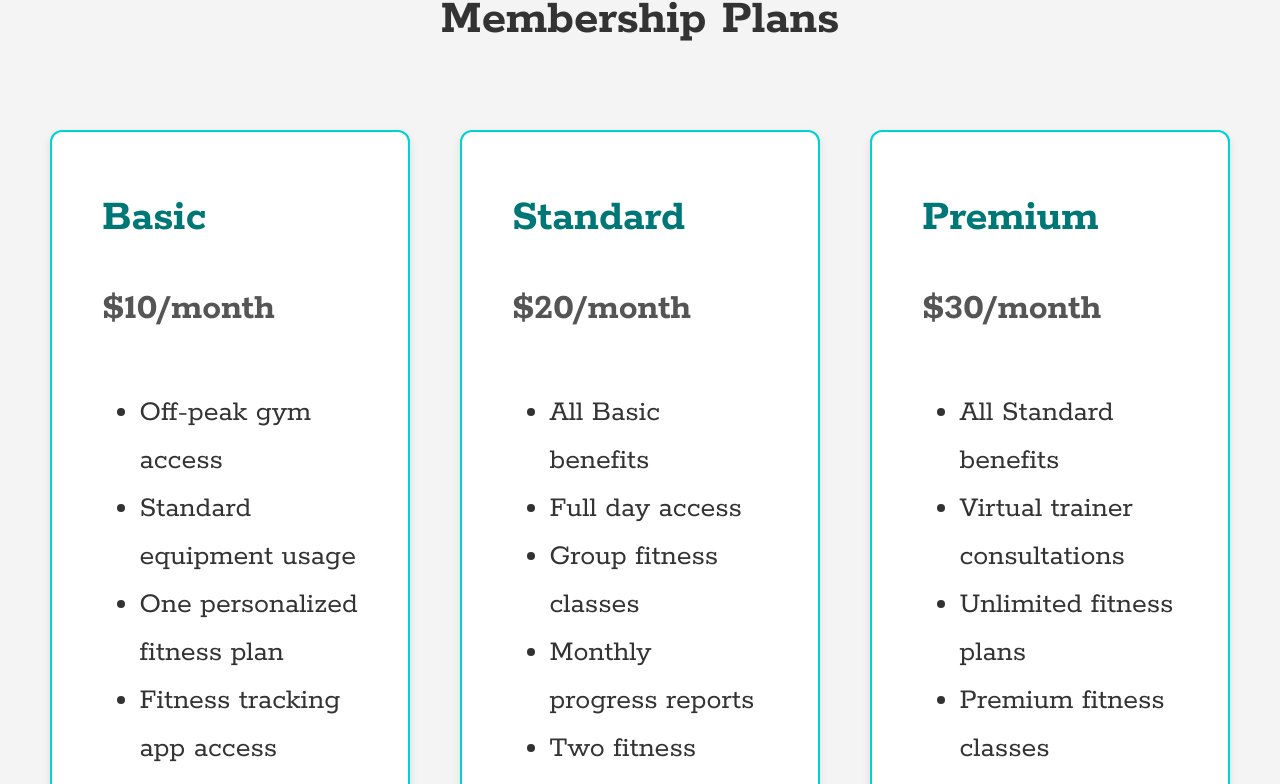
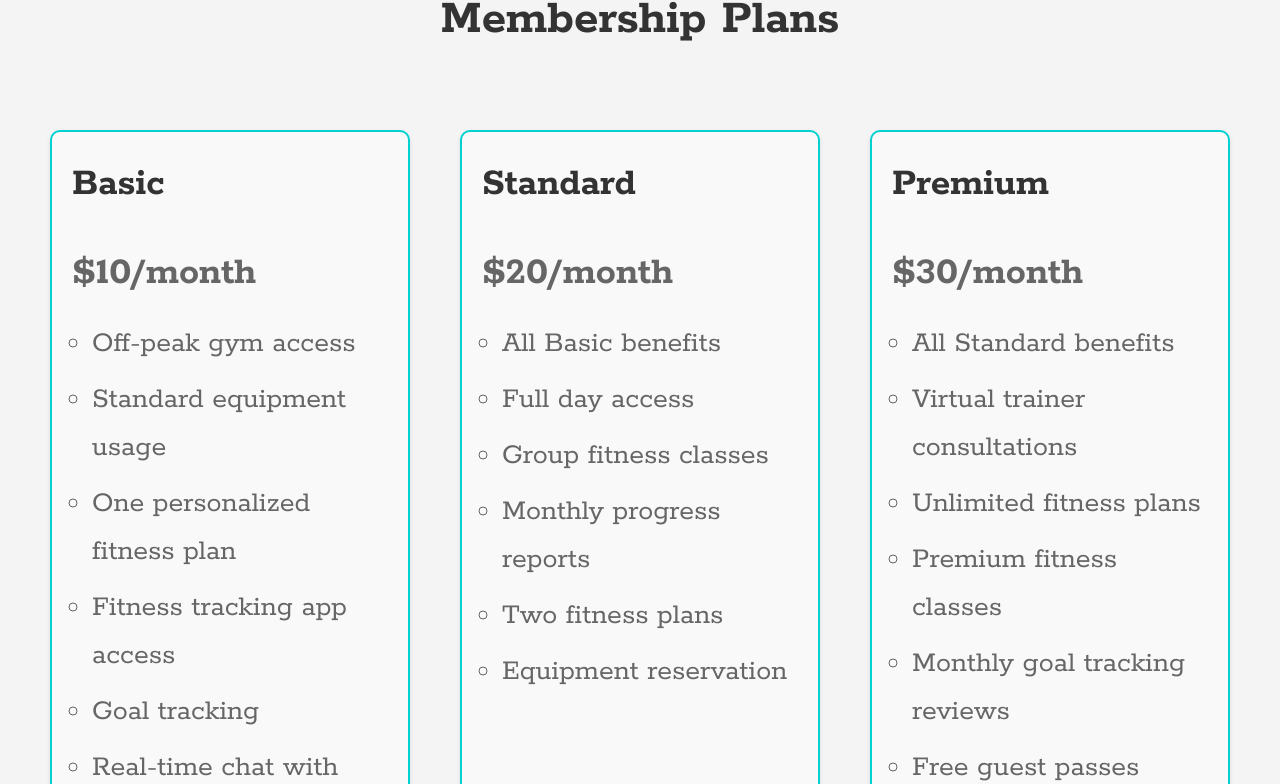
Before and after one commit to quokkaprruk/fitness-app, a React (Vite) app in the folder client/: page /pricing in a window 1280 px wide. Shown: the part 350-1134 px from the top of the page. Built offline with nearby package versions, Linux system fonts and the light colour scheme.

Commit message:
fixed styling

```diff
--- a/client/src/pages/CreateAdmin.jsx
+++ b/client/src/pages/CreateAdmin.jsx
@@ -36,6 +36,7 @@ const CreateAdmin = () => {
 
   return (
     <div className="admin-page">
+      <div className="CA-nav-spacer"></div>
       <h2>Create Admin</h2>
       <form onSubmit={handleSubmit} className="trainer-form">
         <input
--- a/client/src/pages/ManageMembership.jsx
+++ b/client/src/pages/ManageMembership.jsx
@@ -76,7 +76,7 @@ const ManageMembership = () => {
           </div>
 
           <div
-            className={`manage-pricing-card ${
+            className={`pricing-card ${
               membership === "Standard" ? "selected" : ""
             }`}
           >
@@ -89,11 +89,12 @@ const ManageMembership = () => {
               <li>Monthly progress reports</li>
               <li>Two fitness plans</li>
               <li>Equipment reservation</li>
+              <li>1 Free guest pass per month</li>
             </ul>
           </div>
 
           <div
-            className={`manage-pricing-card ${
+            className={`pricing-card ${
               membership === "Premium" ? "selected" : ""
             }`}
           >
@@ -103,7 +104,6 @@ const ManageMembership = () => {
               <li>All Standard benefits</li>
               <li>Virtual trainer consultations</li>
               <li>Unlimited fitness plans</li>
-              <li>Premium fitness classes</li>
               <li>Monthly goal tracking reviews</li>
               <li>Free guest passes</li>
               <li>Exclusive wellness events</li>
--- a/client/src/pages/NewUser.jsx
+++ b/client/src/pages/NewUser.jsx
@@ -25,7 +25,6 @@ const NewUser = () => {
 
   return (
     <div className="newUser-home">
-      <div className="user-navbar-spacer"></div>
       {/* Hero Section */}
       <header className="hero-section">
         {/*Main top portion */}
--- a/client/src/pages/styles/AdminHome.css
+++ b/client/src/pages/styles/AdminHome.css
@@ -27,6 +27,10 @@ body {
   right: 0;
   z-index: 1000;
   font-size: 30px;
+}
+
+.app-container{
+  margin-top:-1200px;
 }
 
 .navbar-welcome {
--- a/client/src/pages/styles/ClassList.css
+++ b/client/src/pages/styles/ClassList.css
@@ -9,11 +9,11 @@ body {
 
 .class-list {
   position: relative;
-  margin-top: 80px; /* Adjust this value to match your navbar height */
+  margin-top: 40px; /* Adjust this value to match your navbar height */
 }
 
 .classlist-navbar-spacer {
-  height: 80px; /* This should match the navbar height */
+  height: 40px; /* This should match the navbar height */
 }
 
 .class-list-container {
--- a/client/src/pages/styles/CreateProfile.css
+++ b/client/src/pages/styles/CreateProfile.css
@@ -5,8 +5,9 @@ body{
 }
 
 .admin-page {
-  max-width: 600px;
-  margin: 40px auto;
+  width: 800px;
+  margin-top: 125px;
+  margin-bottom: 500px;
   padding: 30px;
   background-color: #ffffff;
   border-radius: 12px;
@@ -14,10 +15,15 @@ body{
   font-family: 'Rokkitt', serif;
 }
 
+.CA-nav-spacer{
+  height: 10px;
+}
+
 .admin-page h2 {
   text-align: center;
   color: #333;
   margin-bottom: 25px;
+  margin-top: 15px;
 }
 
 .trainer-form {
--- a/client/src/pages/styles/Home.css
+++ b/client/src/pages/styles/Home.css
@@ -37,7 +37,7 @@ body {
   min-height: 100vh;
   padding: 20px;
   width: 100%;
-  margin-top: 1000px;
+  margin-top: 100px;
 }
 
 .hero-section {
--- a/client/src/pages/styles/Login.css
+++ b/client/src/pages/styles/Login.css
@@ -1,5 +1,9 @@
 /* Login.css */
 @import url("https://fonts.googleapis.com/css?family=Rokkitt:400,600,700,800");
+
+html{
+  background-color: #f4f4f4;
+}
 
 body {
   font-family: "Rokkitt", serif;
@@ -10,6 +14,8 @@ body {
 }
 
 .login-container {
+  margin-top:200px;
+  margin-bottom:500px;
   width: 600px;
   padding: 20px;
   border: 1px solid #ccc;
--- a/client/src/pages/styles/Membership.css
+++ b/client/src/pages/styles/Membership.css
@@ -8,7 +8,7 @@ body {
 }
 
 .membership-container {
-  max-width: 900px; /* Increase width to accommodate the cards in a row */
+  max-width: 2000px; /* Increase width to accommodate the cards in a row */
   margin: 50px auto;
   padding: 20px;
   background-color: white;
@@ -127,7 +127,7 @@ body {
   gap: 20px;
 }
 
-.manage-pricing-card {
+.pricing-card {
   flex: 1; /* Allow cards to grow and fill the available space */
   min-width: 250px; /* Set a minimum width for each card */
   padding: 20px;
@@ -138,37 +138,38 @@ body {
   transition: transform 0.3s ease;
 }
 
-.manage-pricing-card:hover {
+.pricing-card:hover {
   transform: translateY(-5px);
 }
 
-.manage-pricing-card h3 {
+.pricing-card h3 {
   color: #333;
-  font-size: 30px;
+  font-size: 40px;
   font-weight: bold;
   margin-bottom: 0px;
 }
 
-.manage-pricing-card p {
+.pricing-card p {
   color: #666;
-  font-size: 20px;
+  font-size: 40px;
   margin-bottom: 15px;
 }
 
-.manage-pricing-card ul {
+.pricing-card ul {
   list-style-type: circle ;
   padding: 0;
   margin: 0;
 }
 
-.manage-pricing-card li {
+.pricing-card li {
   color: #666;
-  font-size: 16px;
+  font-size: 30px;
   margin-bottom: 8px;
+  margin-left: 20px;
 }
 
 /* Style for the selected card */
-.manage-pricing-card.selected {
+.pricing-card.selected {
   border: 3px solid #48d1cc; /* Blue border for the selected card */
   box-shadow: 0 0 10px rgba(0, 123, 255, 0.5); /* Optional glow effect */
 }
--- a/client/src/pages/styles/Profile.css
+++ b/client/src/pages/styles/Profile.css
@@ -120,5 +120,5 @@ input[type="number"] {
 
 .profile-navbar-spacer {
   width: 100% !important;
-  height: 220px !important;
+  height: 100px !important;
 }
--- a/client/src/pages/styles/SignUp.css
+++ b/client/src/pages/styles/SignUp.css
@@ -5,9 +5,12 @@ html {
   font-family: "Rokkitt", serif;
   margin: 0;
   padding: 0;
+  background-color: #f4f4f4;
 }
 
 .sign-up-container {
+  margin-top:200px;
+  margin-bottom:500px;
   width: 600px;
   padding: 0 20px 20px 20px;
   border: 1px solid #ccc;
--- a/client/src/pages/styles/Upcoming.css
+++ b/client/src/pages/styles/Upcoming.css
@@ -46,7 +46,7 @@ ul {
 }
 
 .upcoming-navbar-spacer {
-  height: -700px;
+  height: 100px;
 }
 
 .spinner {
```
